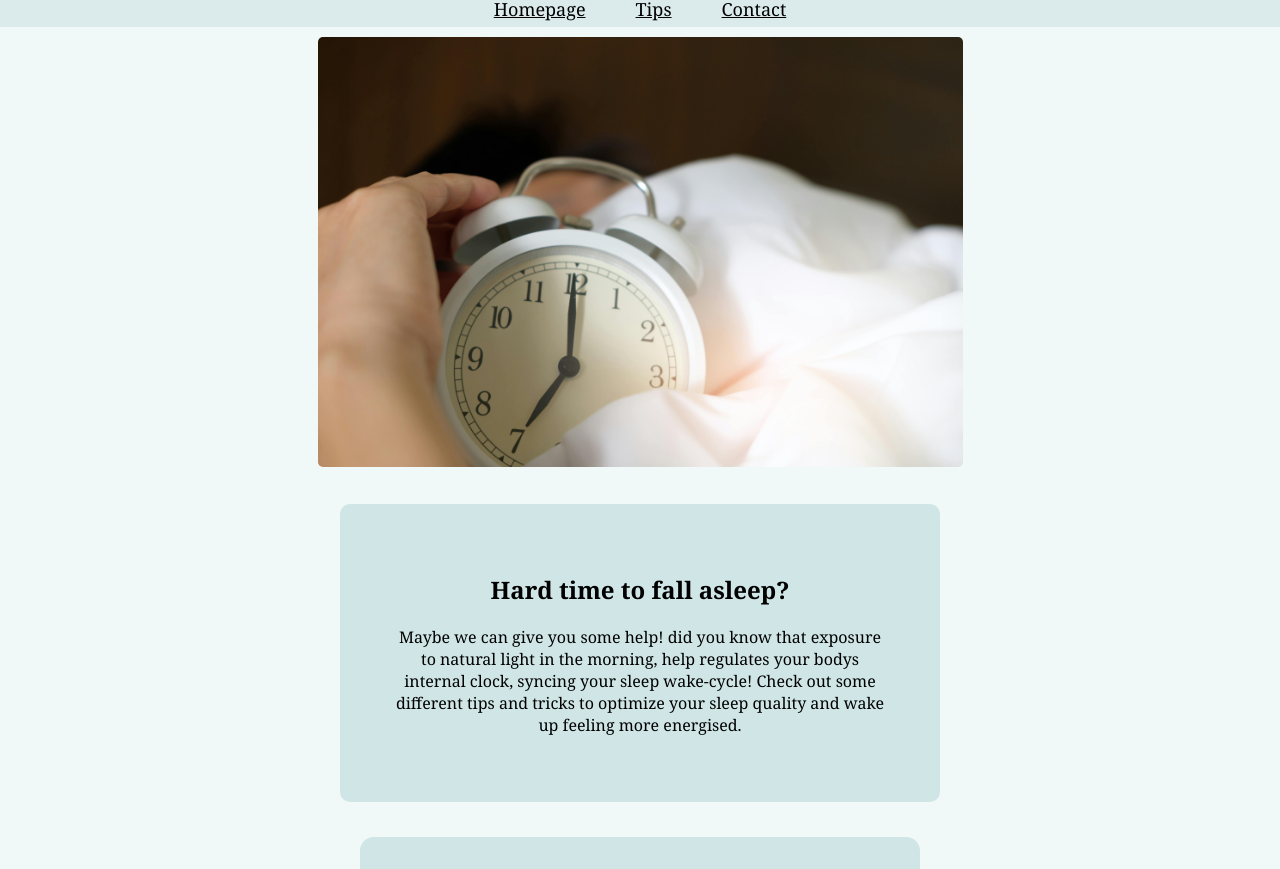
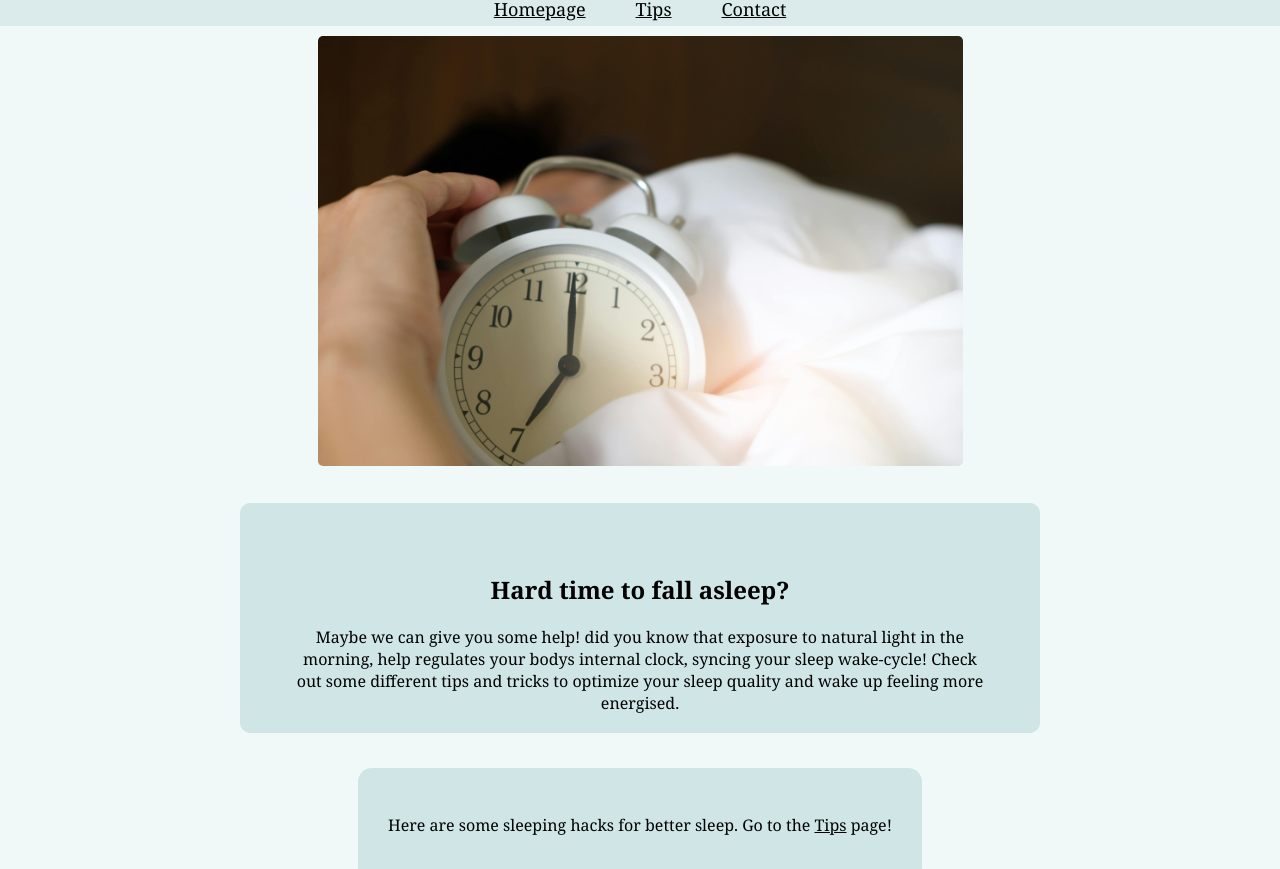
Before and after one commit to Timalexanderandersson/Get-More-Sleep-Website, a plain HTML site: page index.html in a window 1280 px wide. Shown: the part 76-945 px from the top of the page. Drawn offline with Linux system fonts and the light colour scheme.

Commit message:
made the text width on the text box 992px more wide

```diff
--- a/assets/css/style.css
+++ b/assets/css/style.css
@@ -176,7 +176,7 @@ footer {
 
     /*Body*/
     body {
-        min-height: 175vh;
+        min-height: 160vh;
     }
 
     /*Picture first page*/
@@ -194,13 +194,15 @@ footer {
 
     /*first box front page*/
     .hard-time-div {
-        max-width: 500px;
+        max-width: 700px;
         padding: 50px;
+        height: 130px;
+
     }
 
     /*second box front page*/
     .more-content-div {
-        max-width: 500px;
+        max-width: 600px;
         padding: 30px;
         margin-top: 20px;
     }
```
